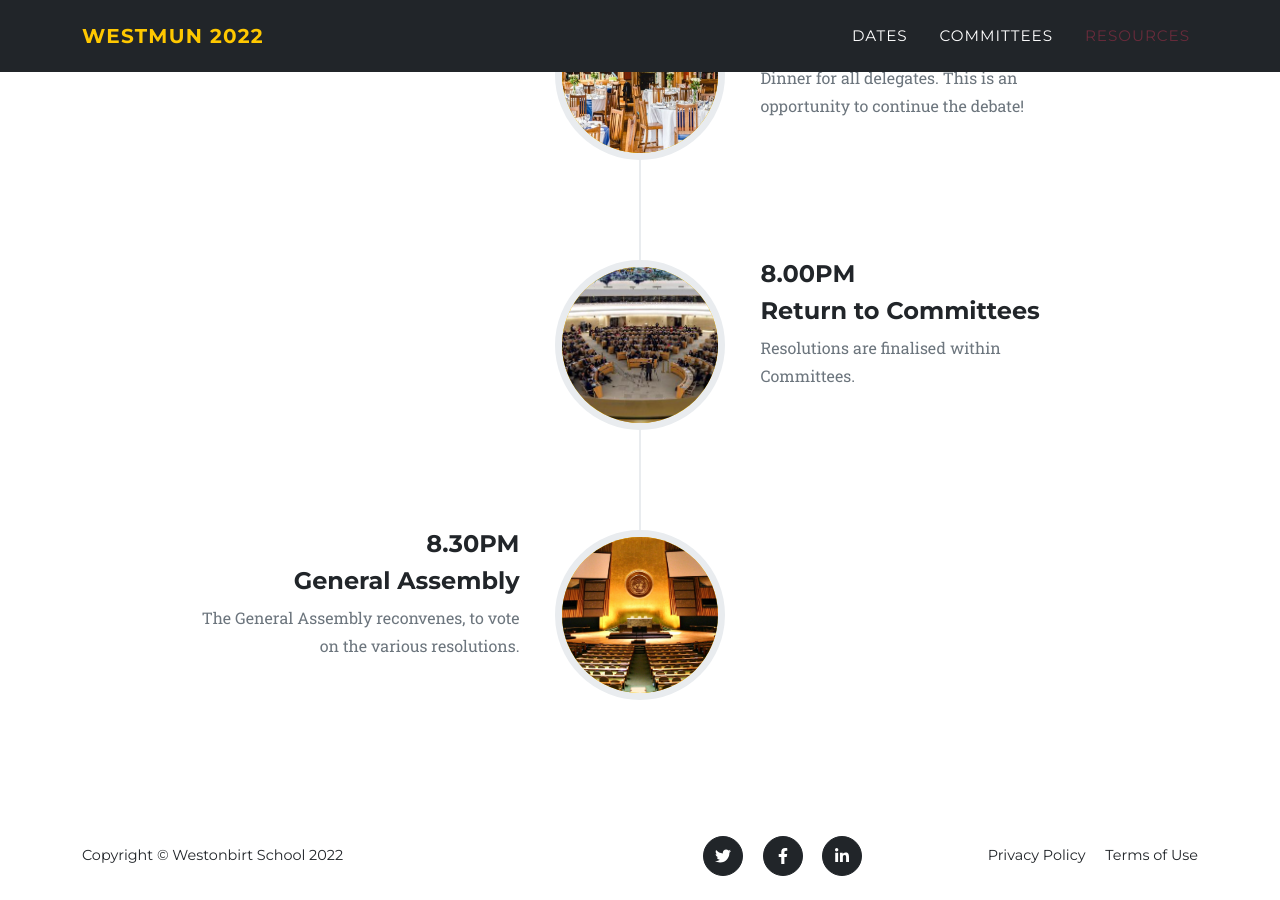
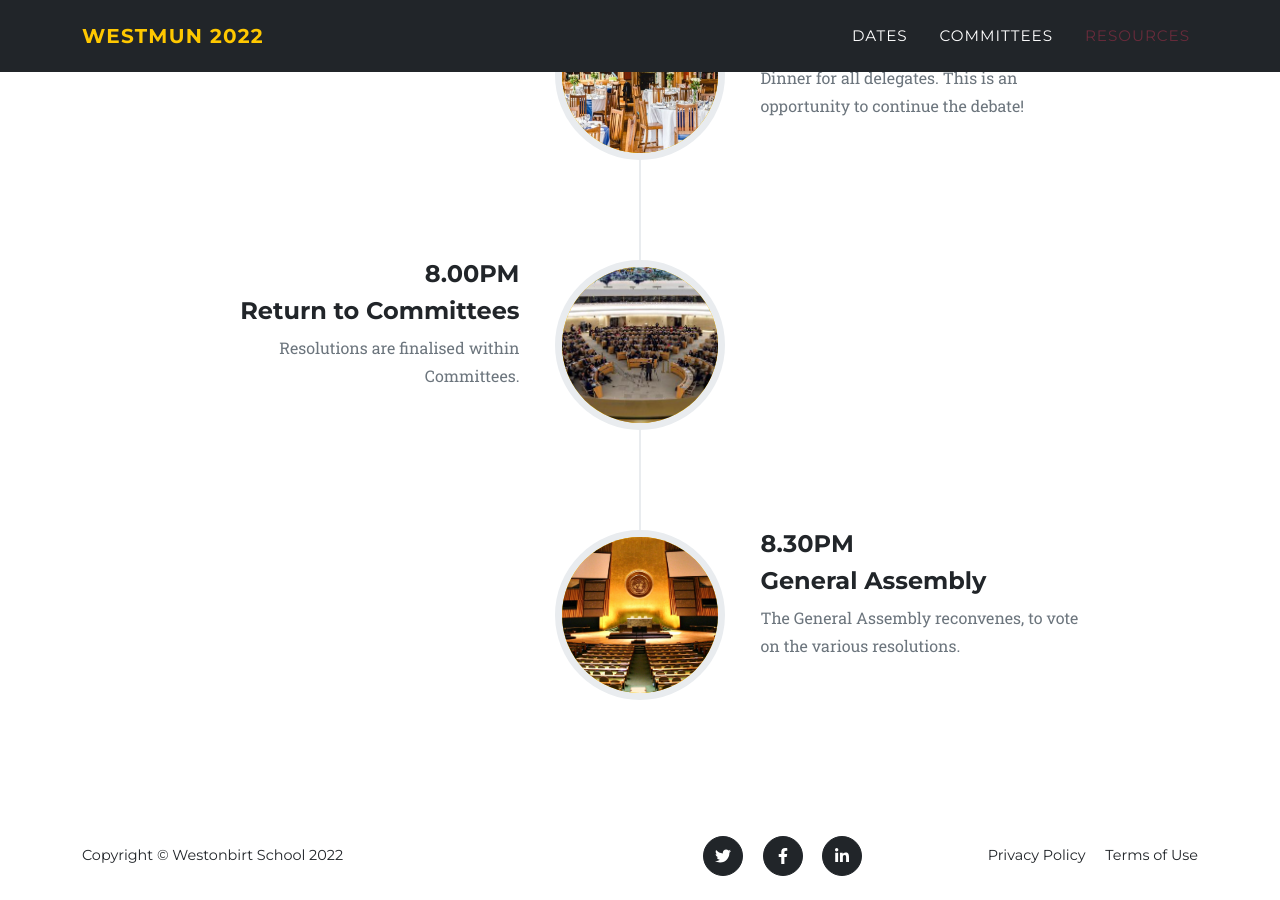
Before and after one commit to WESTMUN/westmun.github.io, a Jekyll site: the page built from index.md, in a window 1280 px wide and 900 px high, scrolled down 3686 px. Built offline with Jekyll 4.4.1, drawn with Linux system fonts in a browser that asks for light colours.

Commit message:
Timeline css tweak

```diff
--- a/index.md
+++ b/index.md
@@ -245,7 +245,7 @@ layout: default
                     </div>
                 </div>
             </li>
-            <li class="timeline-inverted">
+            <li class="timeline">
                 <div class="timeline-image"><img class="rounded-circle img-fluid" src="assets/img/committee.jpeg"
                         alt="Committee" /></div>
                 <div class="timeline-panel">
@@ -258,7 +258,7 @@ layout: default
                     </div>
                 </div>
             </li>
-            <li class="timeline">
+            <li class="timeline-inverted">
                 <div class="timeline-image"><img class="rounded-circle img-fluid" src="assets/img/unga.jpeg"
                         alt="General Assembly" /></div>
                 <div class="timeline-panel">
```
